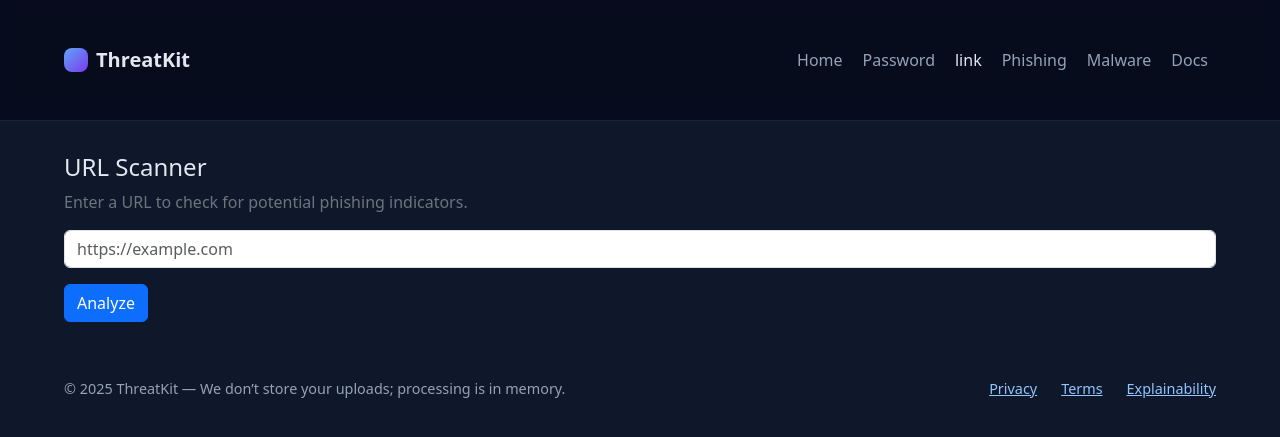
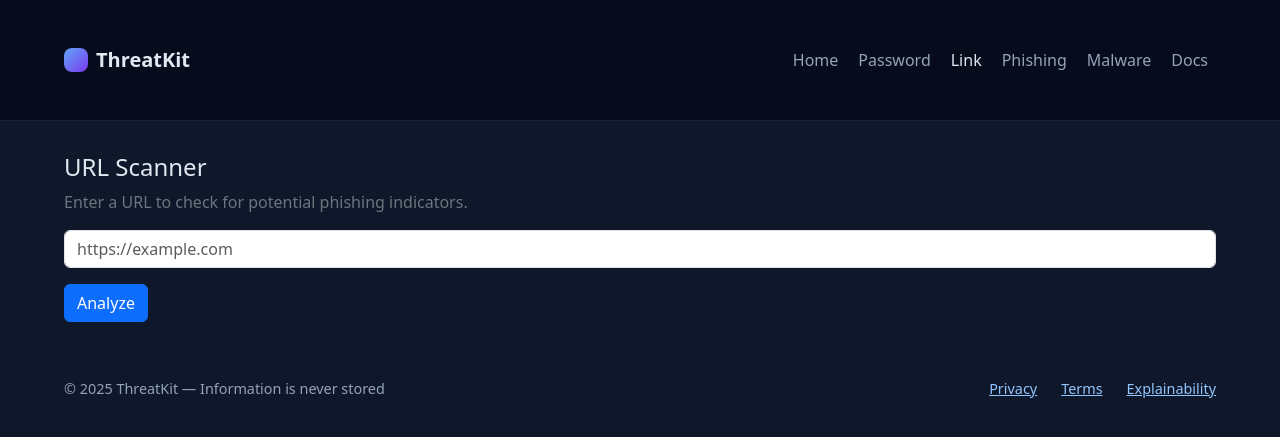
Before and after one commit to Bradlb03/ThreatKit, a Flask app: page /link/ in a window 1280 px wide. Shown: the top 437 px of the page. Run offline with Flask 3, Linux system fonts and the light colour scheme.

Commit message:
Updated spelling/wording in URL scanner and link analysis template to improve clarity and professionalism.

```diff
--- a/ThreatKit/threatkit/templates/base.html
+++ b/ThreatKit/threatkit/templates/base.html
@@ -88,7 +88,7 @@ a, a:hover{color:#93c5fd;}
 <ul class="navbar-nav ms-auto gap-1">
 <li class="nav-item"><a class="nav-link {% if request.path=='/' %}active{% endif %}" href="/">Home</a></li>
 <li class="nav-item"><a class="nav-link {% if request.path.startswith('/password') %}active{% endif %}" href="/password">Password</a></li>
-<li class="nav-item"><a class="nav-link {% if request.path.startswith('/link') %}active{% endif %}" href="/link">link</a></li>
+<li class="nav-item"><a class="nav-link {% if request.path.startswith('/link') %}active{% endif %}" href="/link">Link</a></li>
 <li class="nav-item"><a class="nav-link {% if request.path.startswith('/email') %}active{% endif %}" href="/email">Phishing</a></li>
 <li class="nav-item"><a class="nav-link {% if request.path.startswith('/malware') %}active{% endif %}" href="/malware">Malware</a></li>
 <li class="nav-item"><a class="nav-link {% if request.path.startswith('/docs') %}active{% endif %}" href="/docs">Docs</a></li>
@@ -104,7 +104,7 @@ a, a:hover{color:#93c5fd;}
 
 
 <footer class="tk-container tk-footer d-flex justify-content-between py-4">
-<span>© 2025 ThreatKit — We don’t store your uploads; processing is in memory.</span>
+<span>© 2025 ThreatKit — Information is never stored</span>
 <span class="d-flex gap-4"><a href="#">Privacy</a><a href="#">Terms</a><a href="#">Explainability</a></span>
 </footer>
 </html>
--- a/ThreatKit/threatkit/templates/link.html
+++ b/ThreatKit/threatkit/templates/link.html
@@ -13,7 +13,7 @@
 
 {% if report %}
 <hr>
-<h5>Results for: <span class="text-muted">{{ report.url }}</span></h5>
+<h5>Results for: <span>{{ report.url }}</span></h5>
 <p><strong>Suspicious Score:</strong> {{ report.score }} / {{ report.results|length }}</p>
 
 <ul class="list-group mt-3">
```
